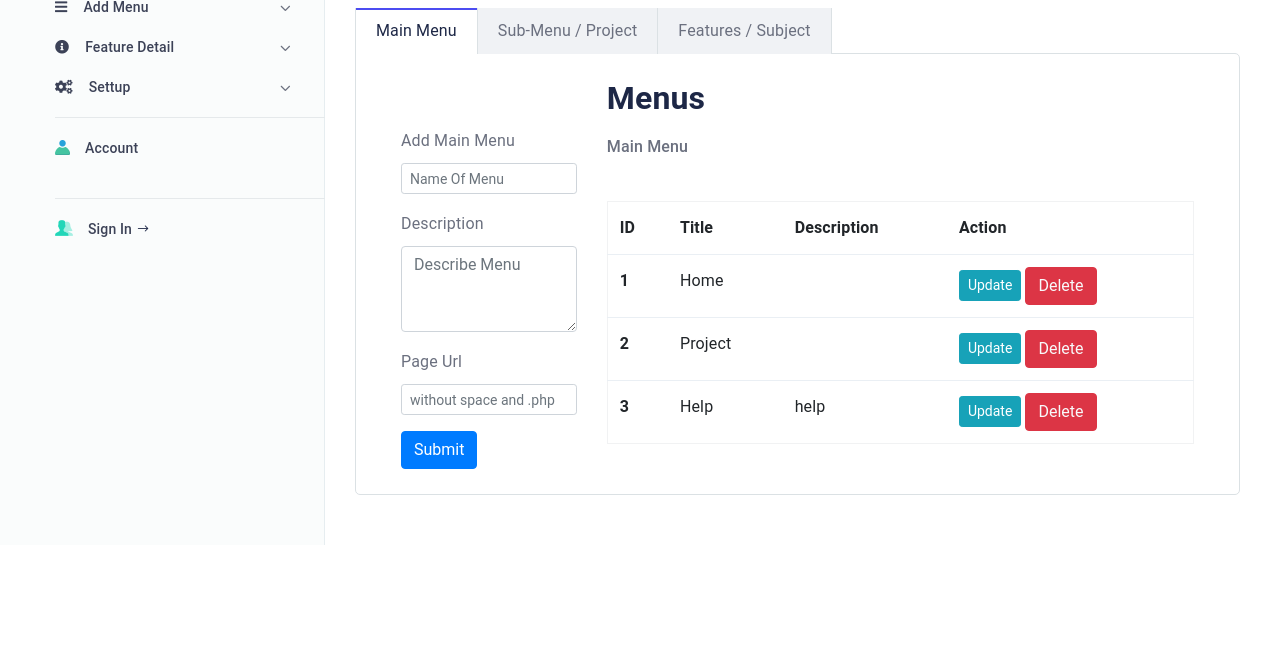
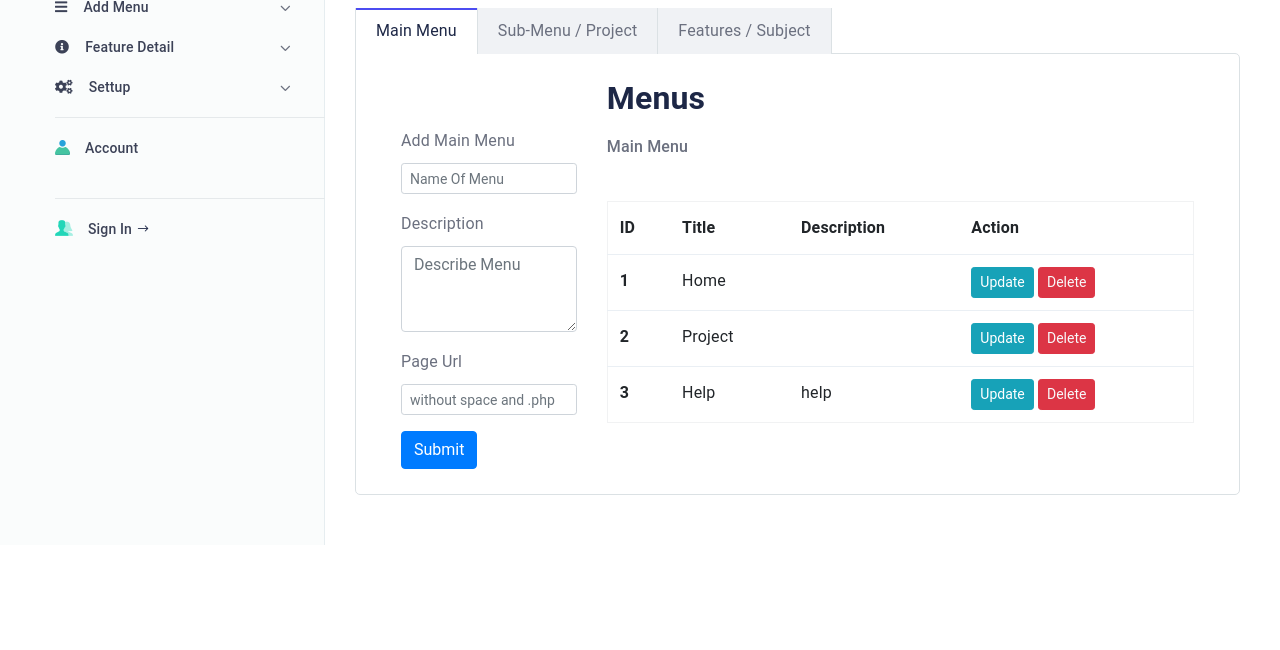
Before and after one commit to crystal-qazi/Knowledge_Base, a PHP site: page /admin_add_menu.php in a window 1280 px wide. Shown: the part 219-869 px from the top of the page. Run offline with PHP 8.4, Linux system fonts and the light colour scheme; data comes from the database, SQL or seed files in the repository; some libraries are stand-ins or nearby versions.

Commit message:
chnages in admin add menu

```diff
--- a/admin_add_menu.php
+++ b/admin_add_menu.php
@@ -127,7 +127,7 @@
                                                 <td><?php echo $description; ?></td>
                                                 <td>
                                                     <button data-id="<?php echo $id ?>"class='btn btn-info btn-sm btn-popup'>Update</button>
-                                                    <button class="btn btn-danger"><a href="delete.php?deleteid=<?php echo $id ?>" class="text-light">Delete</a></button>
+                                                    <button class="btn btn-danger btn-sm"><a href="delete.php?deleteid=<?php echo $id ?>" class="text-light">Delete</a></button>
                                                 </td>
                                             </tr>
                                             <?php
@@ -325,7 +325,7 @@ $con->close();
                                         <td>'.$main_menu_name.'</td>
                                         <td>
                                         <button data-id="'.$subid.'" class="btn btn-info btn-sm pop2" id="pop2">Update</button>
-                                            <button class="btn btn-danger"><a href="delete.php?deleteid='.$subid.'" class="text-light">Delete</a></button>
+                                            <button class="btn btn-danger btn-sm"><a href="delete.php?deleteid='.$subid.'" class="text-light">Delete</a></button>
                                         </td>
                                     </tr>';
                                 }
@@ -511,7 +511,7 @@ $con->close();
                                                                     <td>'.$project_name.'</td>
                                                                     <td>
                                                                     <button data-id="'.$feaid.'" class="btn btn-info btn-sm pop3" id="pop3">Update</button>
-                                                                        <button class="btn btn-danger"><a href="delete.php?deleteid='.$feaid.'" class="text-light">Delete</a></button>
+                                                                        <button class="btn btn-danger btn-sm"><a href="delete.php?deleteid='.$feaid.'" class="text-light">Delete</a></button>
                                                                     </td>
                                                                 </tr>';
                                                             }
```
